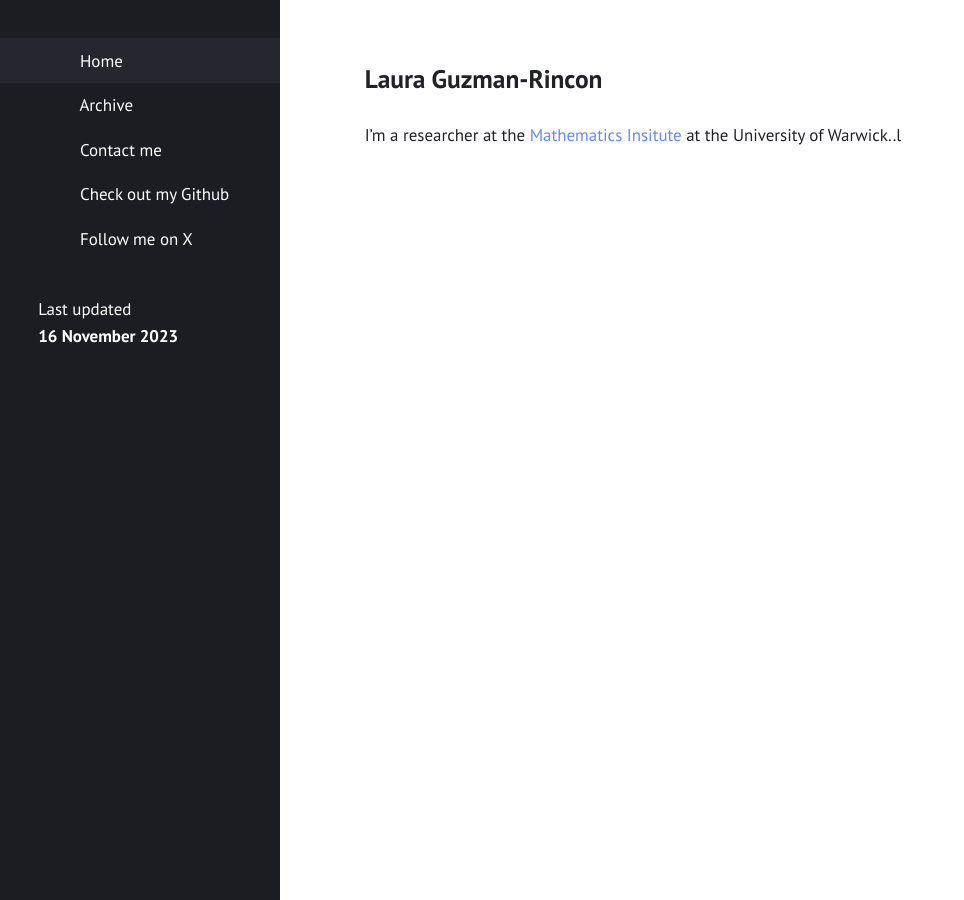
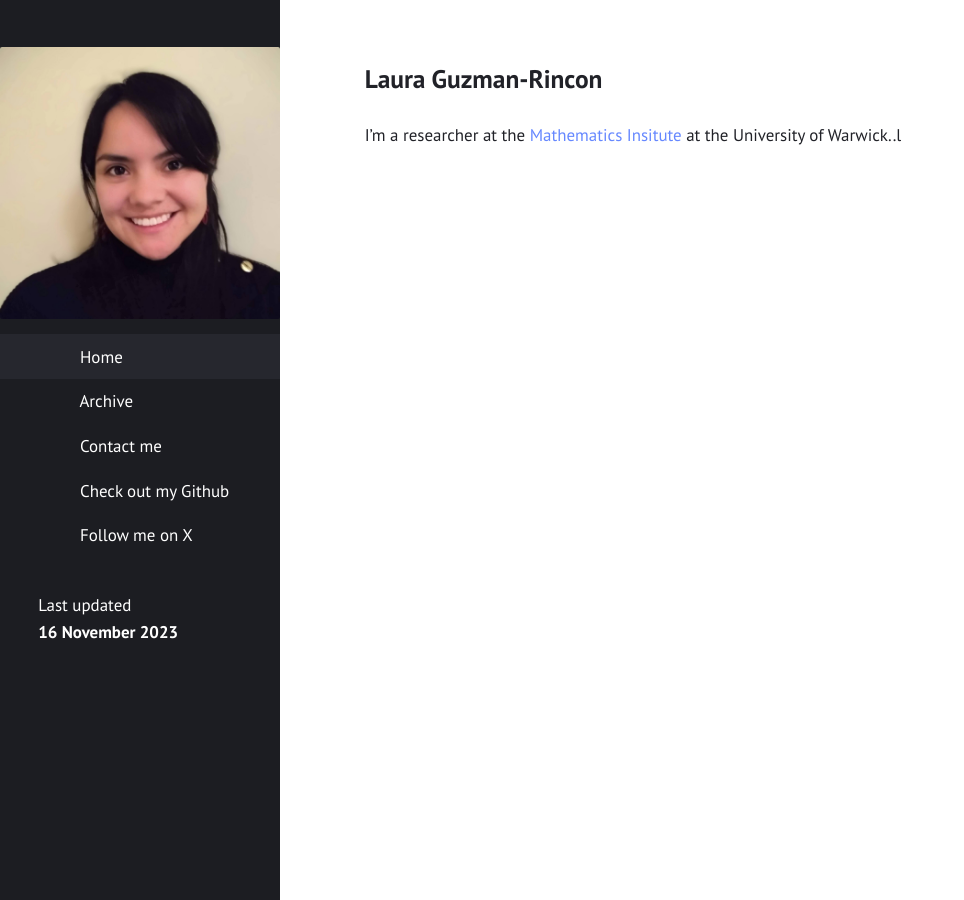
Before and after one commit to lauraguzmanrincon/lauraguzmanrincon.github.io, a Jekyll site: the page built from index.md, in a window 1280 px wide. Shown: the whole page, without its empty margins (0-964 px from the left). Built offline with Jekyll 4.4.1, drawn with Linux system fonts in a browser that asks for light colours.

Commit message:
Update sidebar.html

```diff
--- a/_includes/sidebar.html
+++ b/_includes/sidebar.html
@@ -1,6 +1,7 @@
 <link rel="stylesheet" href="{{ "/assets/css/sidebar.css" | relative_url }}" media="screen and (min-width: 70em)">
 <aside style="display: none">
   <nav>
+    <img src="files/Photo.jpg" alt="LGR">
   {%- for item in site.navigation -%}
     {%- assign node = site.pages | where: "name", item.file | first -%}
     {%- assign url = item.url | default: node.url -%}
```
